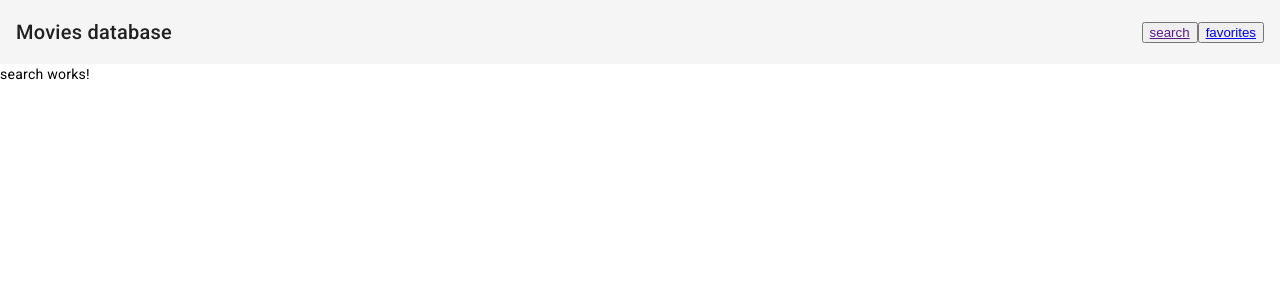
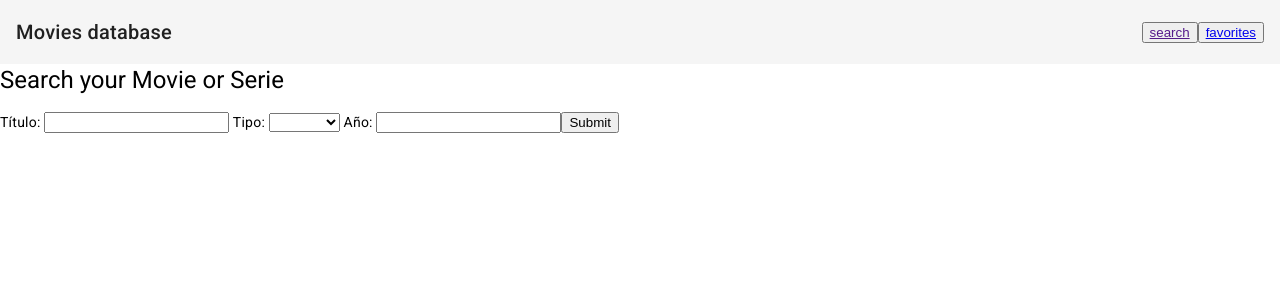
Before and after one commit to EduGese/ScreenPulse-frontApp, an Angular app: page / in a window 1280 px wide. Shown: the top 300 px of the page. Built offline with nearby package versions, Linux system fonts and the light colour scheme.

Commit message:
Implement basic search form in Search component and import Forms Module

```diff
--- a/src/app/search/pages/search.component.html
+++ b/src/app/search/pages/search.component.html
@@ -1,2 +1,27 @@
 <app-navbar></app-navbar>
-<p>search works!</p>
+<h1>Search your Movie or Serie</h1>
+
+<form>
+
+    <label>
+      Título:
+      <input type="text" name="title" [(ngModel)]="title">
+    </label>
+
+    <label>
+      Tipo:
+      <select name="type" [(ngModel)]="type">
+        <option value="movie">Movie</option>
+        <option value="series">Serie</option>
+        <option value="episode">Episode</option>
+      </select>
+    </label>
+
+    <label>
+      Año:
+      <input type="text" name="year" [(ngModel)]="year">
+    </label>
+
+    <button type="submit" (click)="onSubmit()">Submit</button>
+
+  </form>
--- a/src/app/search/search.module.ts
+++ b/src/app/search/search.module.ts
@@ -1,5 +1,6 @@
 import { NgModule } from '@angular/core';
 import { CommonModule } from '@angular/common';
+import { FormsModule } from '@angular/forms';
 
 import { SharedModule } from '../shared/shared.module';
 
@@ -15,7 +16,8 @@ import { SearchComponent } from './pages/search.component';
   imports: [
     CommonModule,
     SearchRoutingModule,
-    SharedModule
+    SharedModule,
+    FormsModule
   ]
 })
 export class SearchModule { }
```
